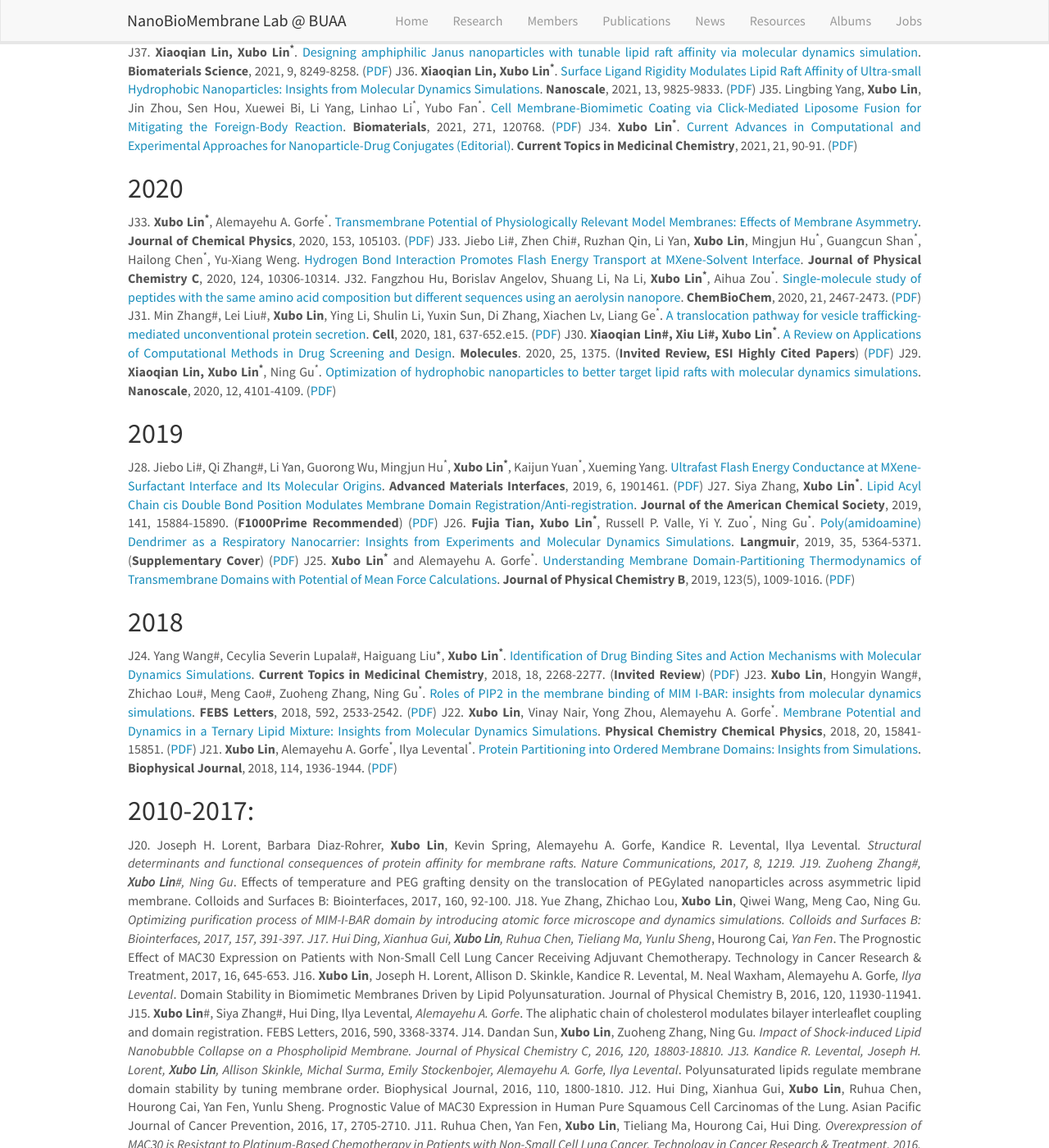
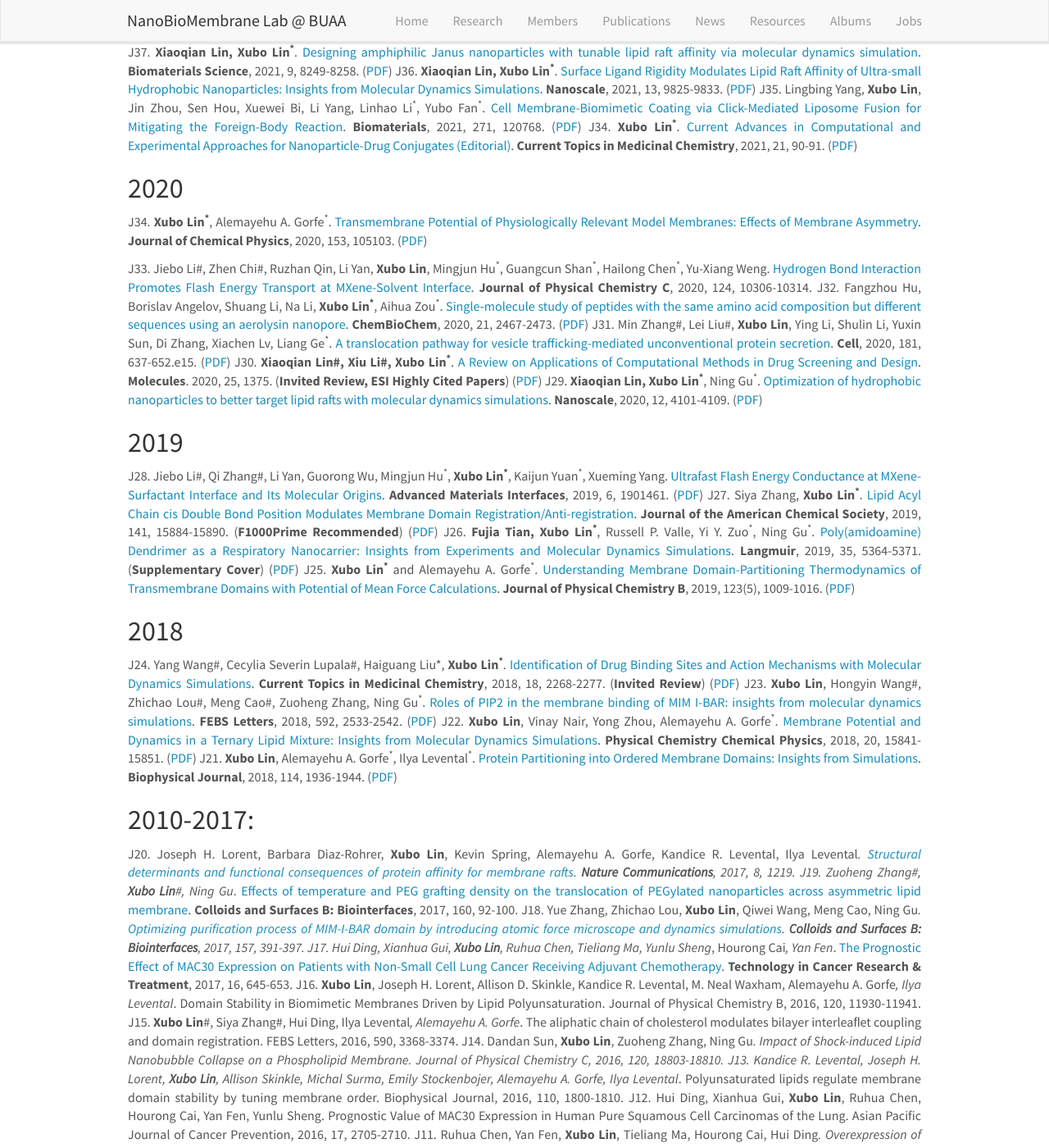
Before and after one commit to linxubo/linxubo.github.io, a Jekyll site: the page built from _pages/publications.md, in a window 1280 px wide and 1400 px high, scrolled down 855 px. Shown: the whole window at 82% size. Built offline with Jekyll 4.4.1, drawn with Linux system fonts in a browser that asks for light colours; nearby versions of some CDN libraries; a script that is not in the unit is left out; some of the changed lines change nothing that is shown; some of the changed text lies outside the part shown.

Commit message:
Update publications.md

```diff
--- a/_pages/publications.md
+++ b/_pages/publications.md
@@ -11,16 +11,16 @@
 
 Jump to: [2023](#2023),[2022](#2022), [2021](#2021), [2020](#2020), [2019](#2019), [2018](#2018), [2010-2017](#2010-2017)
 1. Siya Zhang#, Hongyin Wang#, Zhongwen Chen, Ilya Levental, **Xubo Lin<sup>*</sup>**. [Palmitoylation of PD-L1 Regulates Its Membrane Orientation and Immune Evasion](https://www.biorxiv.org/content/10.1101/2021.10.17.464736.abstract). To be submitted.
-2. **Fujia Tian#, Yuan He#, Yuxuan Wang#**, Siewert-Jan Marrink<sup>*</sup>, **Xubo Lin<sup>*</sup>**. [Developing Martini Coarse-Grained Nitrogen Gas Model for Lipid Nanobubble Simulations](http://dx.doi.org/10.26434/chemrxiv.13591283). To be submitted.
-3. **Xiaoqian Lin#, Kaidong Lin#**, Shiqi He, Yue Zhou, Xiu Li, Shukai Li, Hong Sun, Zaizai Dong, **Xubo Lin<sup>*</sup>**. Membrane Domain Anti-Registration Induces an Intrinsic Transmembrane Potential. Submitted.
-4. **Yifei Zhou**, **Xubo Lin<sup>*</sup>**. Binding Kinetics of Ten Small-Molecule Drug Candidates on SARS-CoV-2 3CLpro Revealed by Biomolecular Simulations. Submitted.
-5. Hui Shao, **Xiaoqian Lin**, Yue Zhou, Yumeng Xue, Weili Hong, **Xubo Lin**, Jin Zhou<sup>*</sup>, Xiaoling Jia<sup>*</sup>, Yubo Fan<sup>*</sup>. Bio-inspired Peptide-conjugated Liposomes for Enhanced Planktonic Bacteria Killing and Biofilm Eradication. Submitted.
+3. **Fujia Tian#, Yuan He#, Yuxuan Wang#**, Siewert-Jan Marrink<sup>*</sup>, **Xubo Lin<sup>*</sup>**. [Developing Martini Coarse-Grained Nitrogen Gas Model for Lipid Nanobubble Simulations](http://dx.doi.org/10.26434/chemrxiv.13591283). To be submitted.
+4. **Xiaoqian Lin#, Kaidong Lin#**, Shiqi He, Yue Zhou, Xiu Li, Shukai Li, Hong Sun, Zaizai Dong, **Xubo Lin<sup>*</sup>**. Membrane Domain Anti-Registration Induces an Intrinsic Transmembrane Potential. Submitted.
+5. **Yifei Zhou**, **Xubo Lin<sup>*</sup>**. Binding Kinetics of Ten Small-Molecule Drug Candidates on SARS-CoV-2 3CLpro Revealed by Biomolecular Simulations. Submitted.
+6. Hui Shao, **Xiaoqian Lin**, Yue Zhou, Yumeng Xue, Weili Hong, **Xubo Lin**, Jin Zhou<sup>*</sup>, Xiaoling Jia<sup>*</sup>, Yubo Fan<sup>*</sup>. Bio-inspired Peptide-conjugated Liposomes for Enhanced Planktonic Bacteria Killing and Biofilm Eradication. Submitted.
 
 ## 2023
 1. TBA
 
 ## 2022
-J42.	Jing He, Wen Pang, Bobo Gu, **Xubo Lin**, Jian Ye<sup>*</sup>. [The Stiffness-Dependent Tumor Cell Internalization of Liquid Metal Nanoparticles](https://pubs.rsc.org/en/Content/ArticleLanding/2022/NR/D2NR04293B). **Nanoscale**, 2022, in press.
+J42.	Jing He, Wen Pang, Bobo Gu, **Xubo Lin**, Jian Ye<sup>*</sup>. [The Stiffness-Dependent Tumor Cell Internalization of Liquid Metal Nanoparticles](https://pubs.rsc.org/en/Content/ArticleLanding/2022/NR/D2NR04293B). **Nanoscale**, 2022, 14, 16902-16917.
 J41.	Akkaranunt Supakijsilp, Jing He, **Xubo Lin<sup>*</sup>**, Jian Ye<sup>*</sup>. [Molecular dynamics simulation insights into the cellular uptake of elastic nanoparticles through human pulmonary surfactant](https://pubs.rsc.org/en/content/articlehtml/2022/ra/d2ra03670c). **RSC Advances**, 2022, 12, 24222-24231.
 J40.	**Xiu Li, Shiying Zhou, Xubo Lin<sup>*</sup>**. [Molecular View on the Impact of DHA Molecules on Physical Properties of Model Cell Membrane](https://pubs.acs.org/doi/full/10.1021/acs.jcim.2c00074). **Journal of Chemical Information and Modeling**, 2022, 62, 2421-2431. ([PDF]({{ site.baseurl }}/downloads/Papers/JCIM202205.pdf))
 J39.	Chan Wang, Ying Liu, Xuecheng Qu, Bojing Shi, Qiang Zheng, **Xubo Lin**, Shengyu Chao, Changyong Wang, Jin Zhou, Yu Sun, Gengsheng Mao, Zhou Li<sup>*</sup>. [Ultra‐stretchable and Fast Self‐healing Ionic Hydrogel in Cryogenic Environments for Artificial Nerve Fiber](https://onlinelibrary.wiley.com/doi/abs/10.1002/adma.202105416). **Advanced Materials**, 2022, 34, 2105416.
@@ -34,7 +34,8 @@
 J34.	**Xubo Lin<sup>*</sup>**. [Current Advances in Computational and Experimental Approaches for Nanoparticle-Drug Conjugates (Editorial)](https://www.ingentaconnect.com/content/ben/ctmc/2021/00000021/00000002/art00003). **Current Topics in Medicinal Chemistry**, 2021, 21, 90-91. ([PDF]({{ site.baseurl }}/downloads/Papers/CTMC2021.pdf))
 
 ## 2020
-J33.	**Xubo Lin<sup>*</sup>**, Alemayehu A. Gorfe<sup>*</sup>. [Transmembrane Potential of Physiologically Relevant Model Membranes: Effects of Membrane Asymmetry](https://aip.scitation.org/doi/abs/10.1063/5.0018303). **Journal of Chemical Physics**, 2020, 153, 105103. ([PDF]({{ site.baseurl }}/downloads/Papers/JCP2020.pdf))
+J34.	**Xubo Lin<sup>*</sup>**, Alemayehu A. Gorfe<sup>*</sup>. [Transmembrane Potential of Physiologically Relevant Model Membranes: Effects of Membrane Asymmetry](https://aip.scitation.org/doi/abs/10.1063/5.0018303). **Journal of Chemical Physics**, 2020, 153, 105103. ([PDF]({{ site.baseurl }}/downloads/Papers/JCP2020.pdf))
+
 J33.	Jiebo Li#, Zhen Chi#, Ruzhan Qin, Li Yan, **Xubo Lin**, Mingjun Hu<sup>*</sup>, Guangcun Shan<sup>*</sup>, Hailong Chen<sup>*</sup>, Yu-Xiang Weng. [Hydrogen Bond Interaction Promotes Flash Energy Transport at MXene-Solvent Interface](https://pubs.acs.org/doi/abs/10.1021/acs.jpcc.0c01039). **Journal of Physical Chemistry C**, 2020, 124, 10306-10314.
 J32.	Fangzhou Hu, Borislav Angelov, Shuang Li, Na Li, **Xubo Lin<sup>*</sup>**, Aihua Zou<sup>*</sup>. [Single‐molecule study of peptides with the same amino acid composition but different sequences using an aerolysin nanopore](https://chemistry-europe.onlinelibrary.wiley.com/doi/abs/10.1002/cbic.202000119). **ChemBioChem**, 2020, 21, 2467-2473. ([PDF]({{ site.baseurl }}/downloads/Papers/CBC2020.pdf))
 J31.	Min Zhang#, Lei Liu#, **Xubo Lin**, Ying Li, Shulin Li, Yuxin Sun, Di Zhang, Xiachen Lv, Liang Ge<sup>*</sup>. [A translocation pathway for vesicle trafficking-mediated unconventional protein secretion](https://www.sciencedirect.com/science/article/pii/S0092867420303238). **Cell**, 2020, 181, 637-652.e15. ([PDF]({{ site.baseurl }}/downloads/Papers/Cell2020.pdf))
@@ -54,10 +55,10 @@
 J21.	**Xubo Lin**, Alemayehu A. Gorfe<sup>*</sup>, Ilya Levental<sup>*</sup>. [Protein Partitioning into Ordered Membrane Domains: Insights from Simulations](https://www.sciencedirect.com/science/article/pii/S0006349518303874). **Biophysical Journal**, 2018, 114, 1936-1944. ([PDF]({{ site.baseurl }}/downloads/Papers/BJ2018.pdf))
 
 ## 2010-2017:
-J20. Joseph H.  Lorent, Barbara Diaz-Rohrer, **Xubo Lin**, Kevin Spring, Alemayehu A. Gorfe, Kandice R. Levental, Ilya Levental*. Structural determinants and functional consequences of protein affinity for membrane rafts. Nature Communications, 2017, 8, 1219.
-J19. Zuoheng Zhang#, **Xubo Lin**#, Ning Gu*. Effects of temperature and PEG grafting density on the translocation of PEGylated nanoparticles across asymmetric lipid membrane. Colloids and Surfaces B: Biointerfaces, 2017, 160, 92-100.
-J18. Yue Zhang, Zhichao Lou, **Xubo Lin**, Qiwei Wang, Meng Cao, Ning Gu*. Optimizing purification process of MIM-I-BAR domain by introducing atomic force microscope and dynamics simulations. Colloids and Surfaces B: Biointerfaces, 2017, 157, 391-397.
-J17. Hui Ding, Xianhua Gui, **Xubo Lin**, Ruhua Chen, Tieliang Ma, Yunlu Sheng*, Hourong Cai*, Yan Fen*. The Prognostic Effect of MAC30 Expression on Patients with Non-Small Cell Lung Cancer Receiving Adjuvant Chemotherapy. Technology in Cancer Research & Treatment, 2017, 16, 645-653.
+J20. Joseph H.  Lorent, Barbara Diaz-Rohrer, **Xubo Lin**, Kevin Spring, Alemayehu A. Gorfe, Kandice R. Levental, Ilya Levental*. [Structural determinants and functional consequences of protein affinity for membrane rafts](https://www.nature.com/articles/s41467-017-01328-3). **Nature Communications**, 2017, 8, 1219.
+J19. Zuoheng Zhang#, **Xubo Lin**#, Ning Gu*. [Effects of temperature and PEG grafting density on the translocation of PEGylated nanoparticles across asymmetric lipid membrane](https://www.sciencedirect.com/science/article/pii/S092777651730591X). **Colloids and Surfaces B: Biointerfaces**, 2017, 160, 92-100.
+J18. Yue Zhang, Zhichao Lou, **Xubo Lin**, Qiwei Wang, Meng Cao, Ning Gu*. [Optimizing purification process of MIM-I-BAR domain by introducing atomic force microscope and dynamics simulations](https://www.sciencedirect.com/science/article/abs/pii/S0927776517303120). **Colloids and Surfaces B: Biointerfaces**, 2017, 157, 391-397.
+J17. Hui Ding, Xianhua Gui, **Xubo Lin**, Ruhua Chen, Tieliang Ma, Yunlu Sheng*, Hourong Cai*, Yan Fen*. [The Prognostic Effect of MAC30 Expression on Patients with Non-Small Cell Lung Cancer Receiving Adjuvant Chemotherapy](https://journals.sagepub.com/doi/pdf/10.1177/1533034616670443). **Technology in Cancer Research & Treatment**, 2017, 16, 645-653.
 J16. **Xubo Lin**, Joseph H. Lorent, Allison D. Skinkle, Kandice R. Levental, M. Neal Waxham, Alemayehu A. Gorfe*, Ilya Levental*. Domain Stability in Biomimetic Membranes Driven by Lipid Polyunsaturation. Journal of Physical Chemistry B, 2016, 120, 11930-11941.
 J15. **Xubo Lin**#, Siya Zhang#, Hui Ding, Ilya Levental*, Alemayehu A. Gorfe*. The aliphatic chain of cholesterol modulates bilayer interleaﬂet coupling and domain registration. FEBS Letters, 2016, 590, 3368-3374.
 J14. Dandan Sun, **Xubo Lin**, Zuoheng Zhang, Ning Gu*. Impact of Shock-induced Lipid Nanobubble Collapse on a Phospholipid Membrane. Journal of Physical Chemistry C, 2016, 120, 18803-18810.
```
